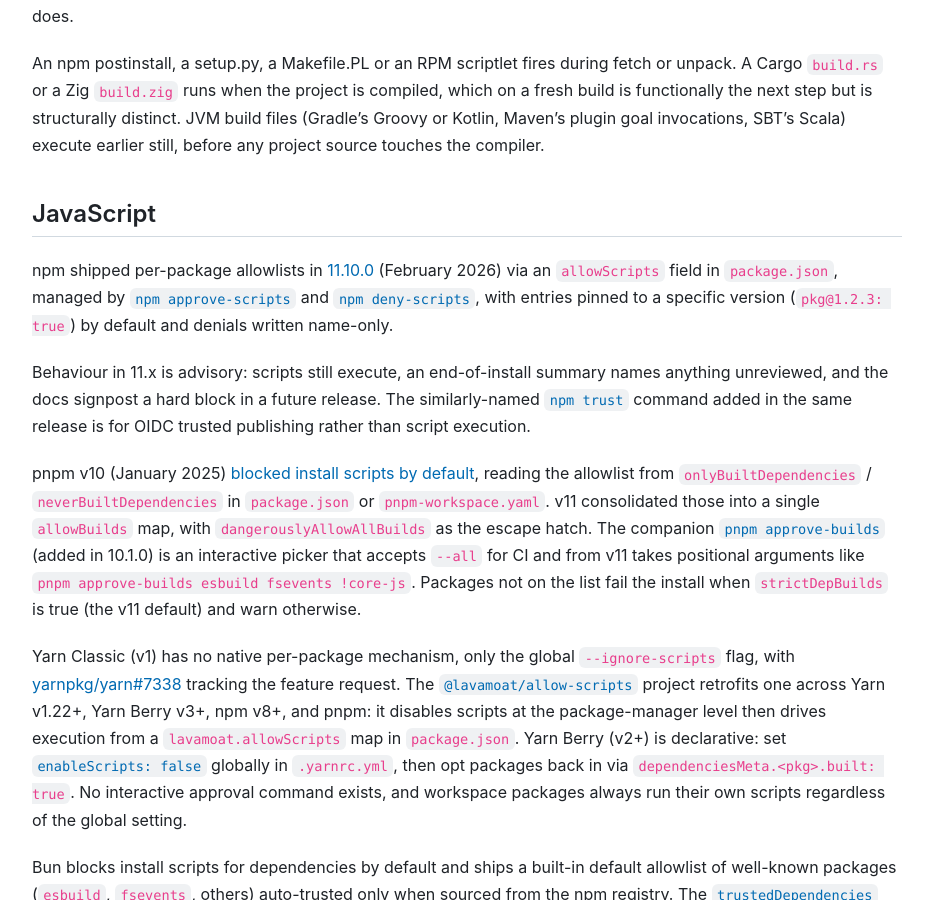
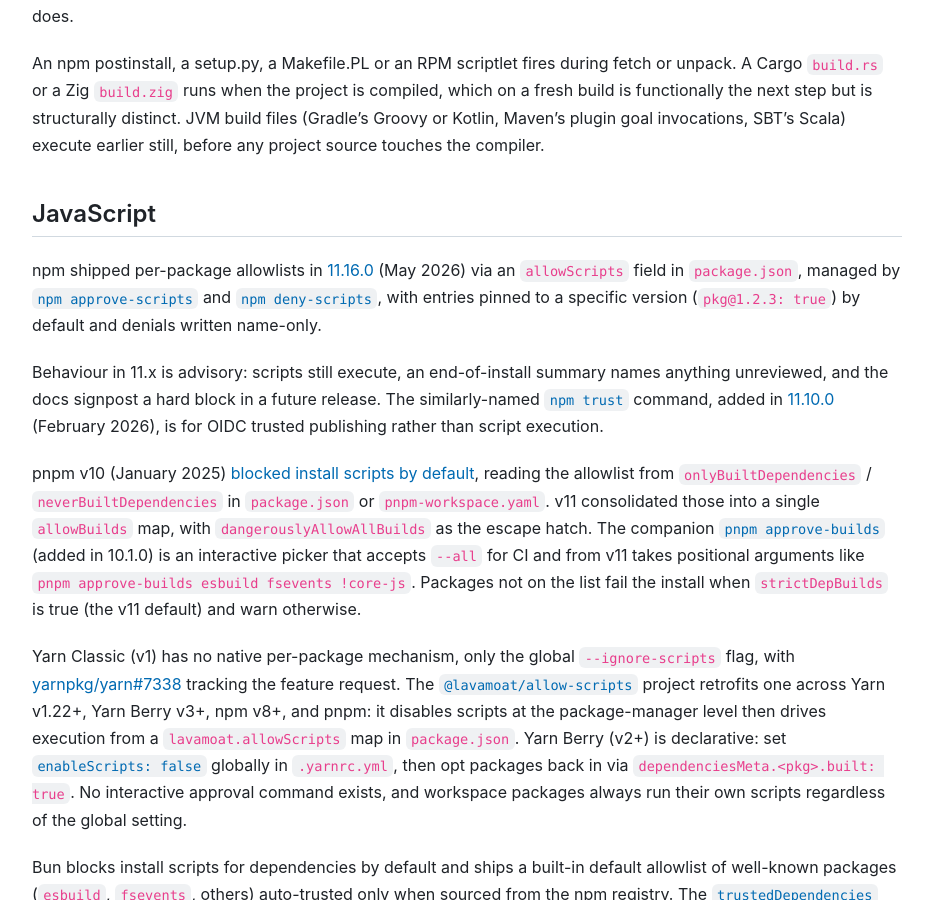
Before and after one commit to andrew/nesbitt.io, a Jekyll site: the page built from _posts/2026-06-05-install-script-allowlists.md, in a window 1280 px wide and 900 px high, scrolled down 581 px. Shown: the whole window, without its empty margins (173-1104 px from the left). Built offline with Jekyll 4.4.1, drawn with Linux system fonts in a browser that asks for light colours; comment, search, counter and statistics services are not loaded.

Commit message:
Update npm allowlist version in install-script documentation

```diff
--- a/_data/stats.json
+++ b/_data/stats.json
@@ -1,5 +1,5 @@
 {
-  "generated_at": "2026-06-07T13:45:43Z",
+  "generated_at": "2026-06-08T09:05:27Z",
   "total_posts": 159,
   "total_words": 222518,
   "reading_minutes": 1113,
--- a/_posts/2026-06-05-install-script-allowlists.md
+++ b/_posts/2026-06-05-install-script-allowlists.md
@@ -18,9 +18,9 @@
 
 ## JavaScript
 
-npm shipped per-package allowlists in [11.10.0](https://github.blog/changelog/2026-02-18-npm-bulk-trusted-publishing-config-and-script-security-now-generally-available/) (February 2026) via an `allowScripts` field in `package.json`, managed by [`npm approve-scripts`](https://docs.npmjs.com/cli/v11/commands/npm-approve-scripts/) and [`npm deny-scripts`](https://docs.npmjs.com/cli/v11/commands/npm-deny-scripts/), with entries pinned to a specific version (`pkg@1.2.3: true`) by default and denials written name-only.
+npm shipped per-package allowlists in [11.16.0](https://github.com/npm/cli/releases/tag/v11.16.0) (May 2026) via an `allowScripts` field in `package.json`, managed by [`npm approve-scripts`](https://docs.npmjs.com/cli/v11/commands/npm-approve-scripts/) and [`npm deny-scripts`](https://docs.npmjs.com/cli/v11/commands/npm-deny-scripts/), with entries pinned to a specific version (`pkg@1.2.3: true`) by default and denials written name-only.
 
-Behaviour in 11.x is advisory: scripts still execute, an end-of-install summary names anything unreviewed, and the docs signpost a hard block in a future release. The similarly-named [`npm trust`](https://docs.npmjs.com/cli/v11/commands/npm-trust/) command added in the same release is for OIDC trusted publishing rather than script execution.
+Behaviour in 11.x is advisory: scripts still execute, an end-of-install summary names anything unreviewed, and the docs signpost a hard block in a future release. The similarly-named [`npm trust`](https://docs.npmjs.com/cli/v11/commands/npm-trust/) command, added in [11.10.0](https://github.blog/changelog/2026-02-18-npm-bulk-trusted-publishing-config-and-script-security-now-generally-available/) (February 2026), is for OIDC trusted publishing rather than script execution.
 
 pnpm v10 (January 2025) [blocked install scripts by default](https://pnpm.io/supply-chain-security), reading the allowlist from `onlyBuiltDependencies` / `neverBuiltDependencies` in `package.json` or `pnpm-workspace.yaml`. v11 consolidated those into a single `allowBuilds` map, with `dangerouslyAllowAllBuilds` as the escape hatch. The companion [`pnpm approve-builds`](https://pnpm.io/cli/approve-builds) (added in 10.1.0) is an interactive picker that accepts `--all` for CI and from v11 takes positional arguments like `pnpm approve-builds esbuild fsevents !core-js`. Packages not on the list fail the install when `strictDepBuilds` is true (the v11 default) and warn otherwise.
 
```
